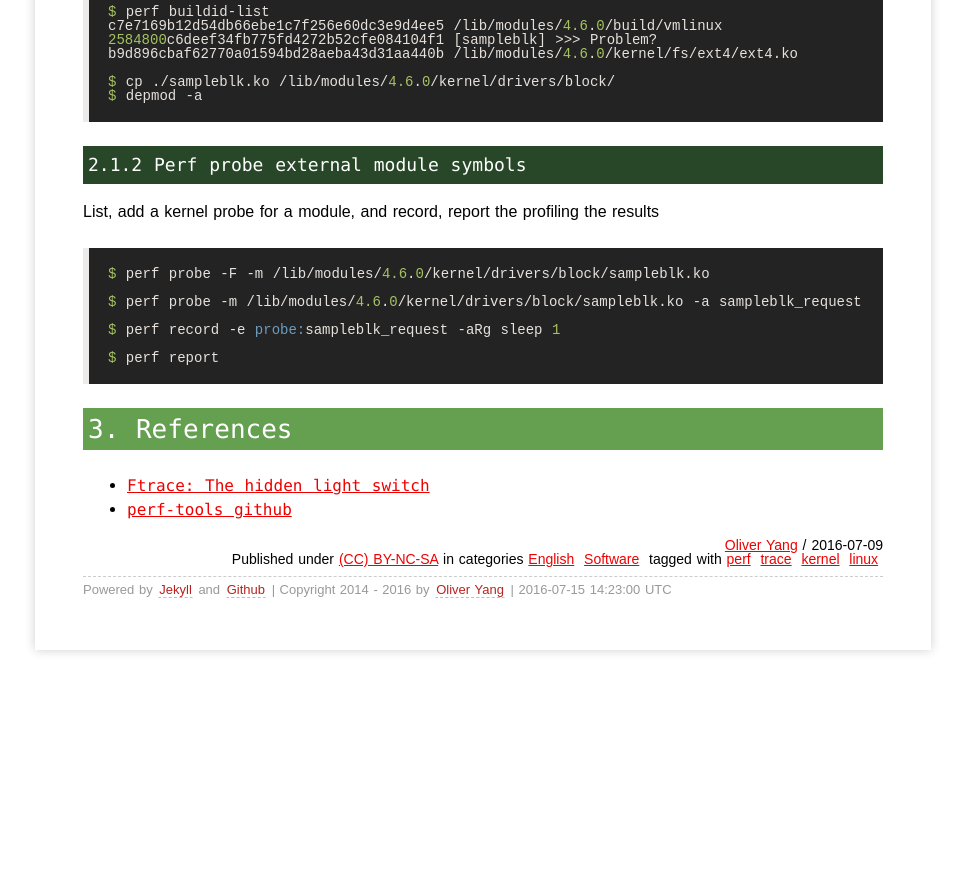
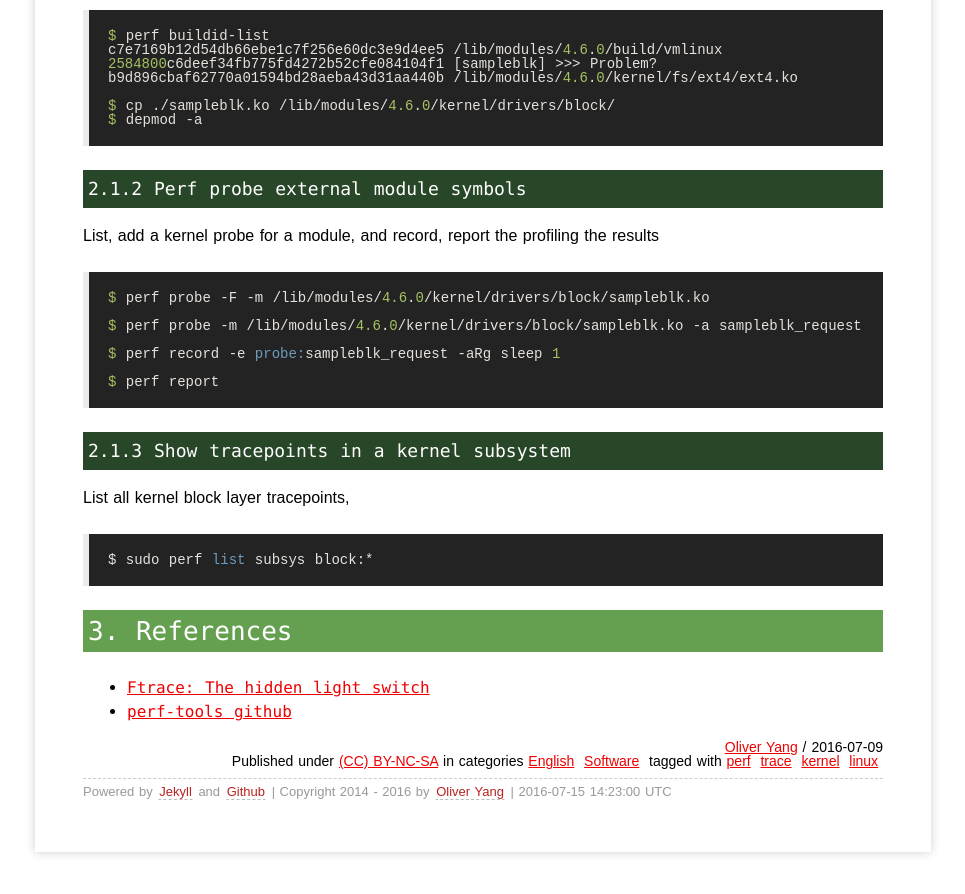
Before and after one commit to yangoliver/yangoliver.github.io, a Jekyll site: the page built from _posts/2016/2016-07-09-linux-perf-tools-tips.md, in a window 1280 px wide and 900 px high, scrolled down 1362 px. Shown: the top 894 px of the window, without its empty margins (157-1122 px from the left). Built offline with Jekyll 4.4.1, drawn with Linux system fonts in a browser that asks for light colours; comment, search, counter and statistics services are not loaded; before the commit the page ends 2060 px from its top, so only the background shows below that; some of the changed text lies outside the part shown.

Commit message:
draft: show kernel subsystem tracepoints

```diff
--- a/_posts/2016/2016-07-09-linux-perf-tools-tips.md
+++ b/_posts/2016/2016-07-09-linux-perf-tools-tips.md
@@ -62,6 +62,12 @@ List, add a kernel probe for a module, and record, report the profiling the resu
 
 	$ perf report
 
+#### 2.1.3 Show tracepoints in a kernel subsystem
+
+List all kernel block layer tracepoints,
+
+	$ sudo perf list subsys block:*
+
 ## 3. References
 
 * [Ftrace: The hidden light switch](http://lwn.net/Articles/608497)
```
